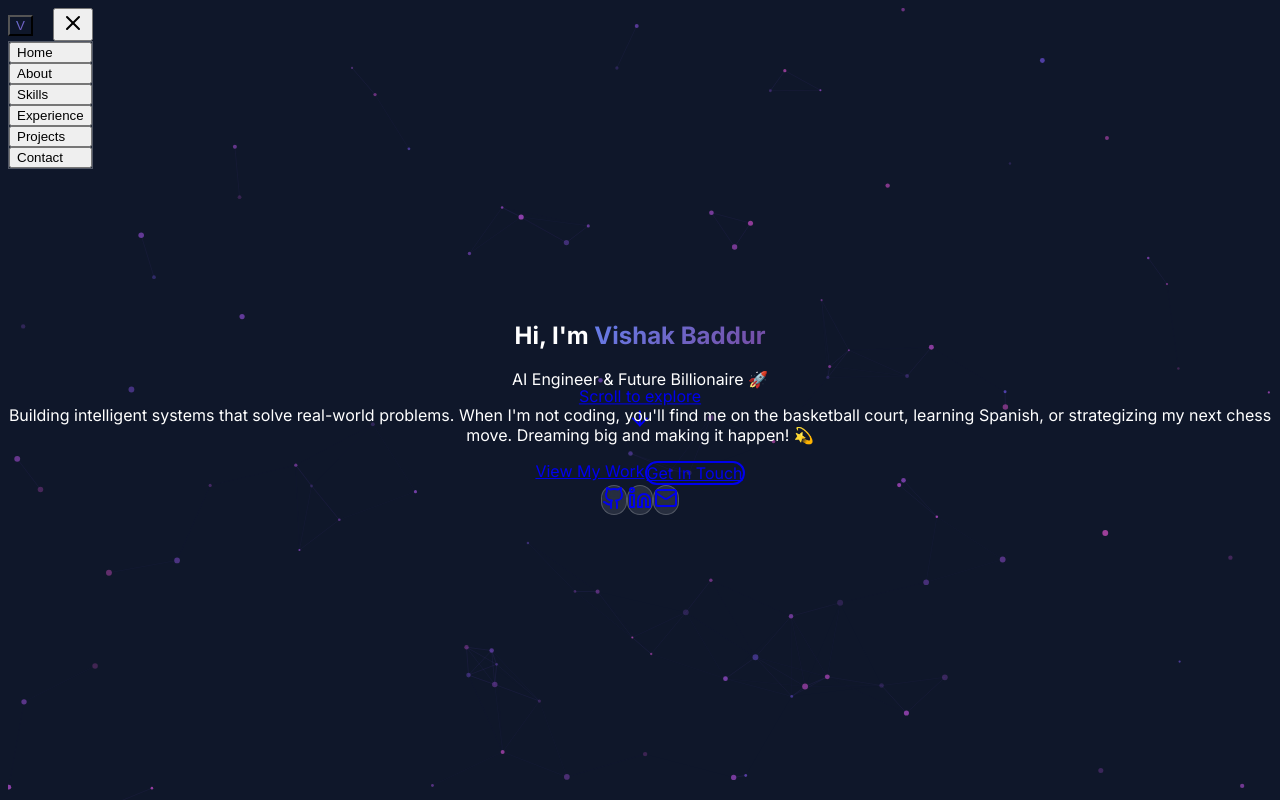
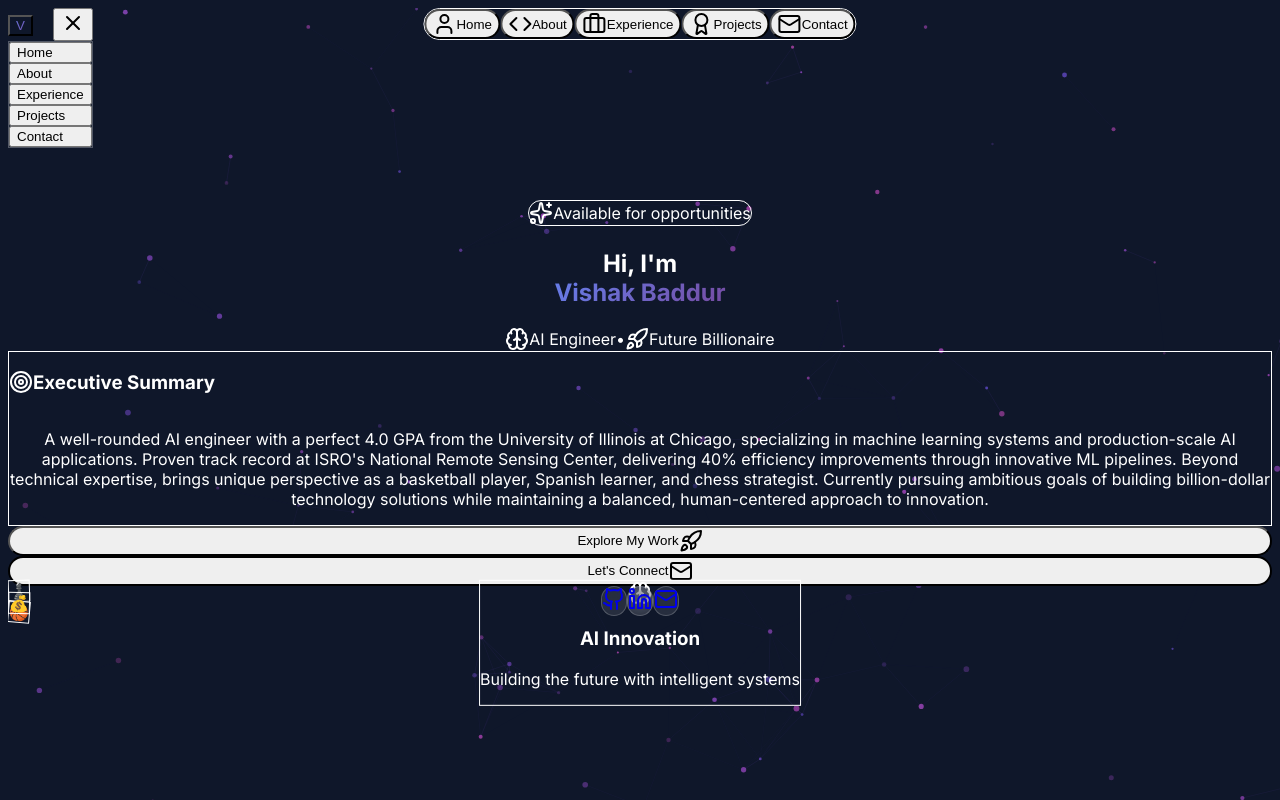
Before and after one commit to VishakBaddur/portfolio, a Next.js app: page / in a window 1280 px wide. Both pictures are taken after a click on the button 52 px from the left and 24 px from the top of the page. Shown: the top 800 px of the page. Built offline with nearby package versions, Linux system fonts and the light colour scheme.

Commit message:
Major redesign with tab navigation and stunning landing page

```diff
--- a/src/app/page.tsx
+++ b/src/app/page.tsx
@@ -1,6 +1,7 @@
 'use client'
 
-import { motion } from 'framer-motion'
+import { useState } from 'react'
+import { motion, AnimatePresence } from 'framer-motion'
 import { Hero } from '@/components/Hero'
 import { About } from '@/components/About'
 import { Projects } from '@/components/Projects'
@@ -9,25 +10,84 @@ import { Skills } from '@/components/Skills'
 import { Contact } from '@/components/Contact'
 import { Navigation } from '@/components/Navigation'
 import { ParticleBackground } from '@/components/ParticleBackground'
+import { User, Code, Briefcase, Mail, Award } from 'lucide-react'
 
 export default function Home() {
+  const [activeTab, setActiveTab] = useState('home')
+
+  const tabs = [
+    { id: 'home', label: 'Home', icon: User },
+    { id: 'about', label: 'About', icon: Code },
+    { id: 'experience', label: 'Experience', icon: Briefcase },
+    { id: 'projects', label: 'Projects', icon: Award },
+    { id: 'contact', label: 'Contact', icon: Mail },
+  ]
+
+  const renderContent = () => {
+    switch (activeTab) {
+      case 'home':
+        return <Hero />
+      case 'about':
+        return <About />
+      case 'experience':
+        return <Experience />
+      case 'projects':
+        return <Projects />
+      case 'contact':
+        return <Contact />
+      default:
+        return <Hero />
+    }
+  }
+
   return (
-    <main className="relative">
+    <main className="relative min-h-screen">
       <ParticleBackground />
-      <Navigation />
+      <Navigation activeTab={activeTab} setActiveTab={setActiveTab} />
 
-      <motion.div
-        initial={{ opacity: 0 }}
-        animate={{ opacity: 1 }}
-        transition={{ duration: 1 }}
-      >
-        <Hero />
-        <About />
-        <Skills />
-        <Experience />
-        <Projects />
-        <Contact />
-      </motion.div>
+      {/* Tab Navigation */}
+      <div className="fixed top-20 left-1/2 transform -translate-x-1/2 z-40">
+        <div className="flex space-x-1 bg-black/20 backdrop-blur-xl rounded-full p-2 border border-white/10">
+          {tabs.map((tab) => (
+            <motion.button
+              key={tab.id}
+              onClick={() => setActiveTab(tab.id)}
+              className={`relative px-6 py-3 rounded-full flex items-center space-x-2 transition-all duration-300 ${
+                activeTab === tab.id
+                  ? 'text-white'
+                  : 'text-gray-400 hover:text-white'
+              }`}
+              whileHover={{ scale: 1.05 }}
+              whileTap={{ scale: 0.95 }}
+            >
+              {activeTab === tab.id && (
+                <motion.div
+                  layoutId="activeTab"
+                  className="absolute inset-0 bg-gradient-to-r from-purple-600 to-pink-600 rounded-full"
+                  transition={{ type: "spring", bounce: 0.2, duration: 0.6 }}
+                />
+              )}
+              <tab.icon className="w-4 h-4 relative z-10" />
+              <span className="relative z-10 font-medium">{tab.label}</span>
+            </motion.button>
+          ))}
+        </div>
+      </div>
+
+      {/* Content */}
+      <div className="pt-32">
+        <AnimatePresence mode="wait">
+          <motion.div
+            key={activeTab}
+            initial={{ opacity: 0, y: 20 }}
+            animate={{ opacity: 1, y: 0 }}
+            exit={{ opacity: 0, y: -20 }}
+            transition={{ duration: 0.5, ease: "easeInOut" }}
+          >
+            {renderContent()}
+          </motion.div>
+        </AnimatePresence>
+      </div>
     </main>
   )
 }
--- a/src/components/About.tsx
+++ b/src/components/About.tsx
@@ -34,8 +34,8 @@ export function About() {
   ]
 
   return (
-    <section id="about" className="py-20 px-4 sm:px-6 lg:px-8">
-      <div className="max-w-7xl mx-auto">
+    <section className="min-h-screen py-20 px-4 sm:px-6 lg:px-8 flex items-center">
+      <div className="max-w-7xl mx-auto w-full">
         <motion.div
           ref={ref}
           initial={{ opacity: 0, y: 50 }}
@@ -43,7 +43,7 @@ export function About() {
           transition={{ duration: 0.8 }}
           className="text-center mb-16"
         >
-          <h2 className="text-4xl md:text-5xl font-bold text-white mb-6">
+          <h2 className="text-5xl md:text-6xl font-bold text-white mb-6">
             About <span className="text-gradient bg-gradient-to-r from-purple-400 to-pink-400 bg-clip-text text-transparent">Me</span>
           </h2>
           <p className="text-xl text-gray-300 max-w-3xl mx-auto">
--- a/src/components/Contact.tsx
+++ b/src/components/Contact.tsx
@@ -76,8 +76,8 @@ export function Contact() {
   ]
 
   return (
-    <section id="contact" className="py-20 px-4 sm:px-6 lg:px-8">
-      <div className="max-w-7xl mx-auto">
+    <section className="min-h-screen py-20 px-4 sm:px-6 lg:px-8 flex items-center">
+      <div className="max-w-7xl mx-auto w-full">
         <motion.div
           ref={ref}
           initial={{ opacity: 0, y: 50 }}
--- a/src/components/Experience.tsx
+++ b/src/components/Experience.tsx
@@ -74,8 +74,8 @@ export function Experience() {
   ]
 
   return (
-    <section id="experience" className="py-20 px-4 sm:px-6 lg:px-8">
-      <div className="max-w-7xl mx-auto">
+    <section className="min-h-screen py-20 px-4 sm:px-6 lg:px-8 flex items-center">
+      <div className="max-w-7xl mx-auto w-full">
         <motion.div
           ref={ref}
           initial={{ opacity: 0, y: 50 }}
--- a/src/components/Hero.tsx
+++ b/src/components/Hero.tsx
@@ -1,7 +1,7 @@
 'use client'
 
 import { motion } from 'framer-motion'
-import { ArrowDown, Github, Linkedin, Mail } from 'lucide-react'
+import { Github, Linkedin, Mail, Sparkles, Brain, Rocket, Target } from 'lucide-react'
 import { useEffect, useState } from 'react'
 
 export function Hero() {
@@ -14,75 +14,164 @@ export function Hero() {
   if (!mounted) return null
 
   return (
-    <section id="hero" className="min-h-screen flex items-center justify-center relative overflow-hidden">
-      {/* Animated background elements */}
+    <section className="min-h-screen flex items-center justify-center relative overflow-hidden">
+      {/* Enhanced animated background elements */}
       <div className="absolute inset-0">
-        <div className="absolute top-1/4 left-1/4 w-72 h-72 bg-purple-500 rounded-full mix-blend-multiply filter blur-xl opacity-20 animate-float"></div>
-        <div className="absolute top-3/4 right-1/4 w-72 h-72 bg-blue-500 rounded-full mix-blend-multiply filter blur-xl opacity-20 animate-float" style={{ animationDelay: '2s' }}></div>
-        <div className="absolute bottom-1/4 left-1/3 w-72 h-72 bg-pink-500 rounded-full mix-blend-multiply filter blur-xl opacity-20 animate-float" style={{ animationDelay: '4s' }}></div>
+        <div className="absolute top-1/4 left-1/4 w-96 h-96 bg-gradient-to-r from-purple-500 to-pink-500 rounded-full mix-blend-multiply filter blur-3xl opacity-10 animate-float"></div>
+        <div className="absolute top-3/4 right-1/4 w-96 h-96 bg-gradient-to-r from-blue-500 to-cyan-500 rounded-full mix-blend-multiply filter blur-3xl opacity-10 animate-float" style={{ animationDelay: '2s' }}></div>
+        <div className="absolute bottom-1/4 left-1/3 w-96 h-96 bg-gradient-to-r from-pink-500 to-rose-500 rounded-full mix-blend-multiply filter blur-3xl opacity-10 animate-float" style={{ animationDelay: '4s' }}></div>
       </div>
 
-      <div className="relative z-10 max-w-7xl mx-auto px-4 sm:px-6 lg:px-8 text-center">
+      <div className="relative z-10 max-w-6xl mx-auto px-4 sm:px-6 lg:px-8">
+        <div className="grid lg:grid-cols-2 gap-12 items-center">
+          {/* Left Column - Main Content */}
           <motion.div
-          initial={{ opacity: 0, y: 30 }}
-          animate={{ opacity: 1, y: 0 }}
+            initial={{ opacity: 0, x: -50 }}
+            animate={{ opacity: 1, x: 0 }}
             transition={{ duration: 0.8 }}
+            className="text-center lg:text-left"
           >
-          <motion.h1
-            className="text-5xl md:text-7xl font-bold mb-6"
+            {/* Badge */}
+            <motion.div
               initial={{ opacity: 0, y: 20 }}
               animate={{ opacity: 1, y: 0 }}
-            transition={{ duration: 0.8, delay: 0.2 }}
+              transition={{ duration: 0.6, delay: 0.2 }}
+              className="inline-flex items-center space-x-2 bg-gradient-to-r from-purple-600/20 to-pink-600/20 border border-purple-500/30 rounded-full px-4 py-2 mb-8"
+            >
+              <Sparkles className="w-4 h-4 text-purple-400" />
+              <span className="text-sm text-purple-300">Available for opportunities</span>
+            </motion.div>
+
+            {/* Main Title */}
+            <motion.h1
+              className="text-6xl md:text-8xl font-bold mb-6 leading-tight"
+              initial={{ opacity: 0, y: 20 }}
+              animate={{ opacity: 1, y: 0 }}
+              transition={{ duration: 0.8, delay: 0.3 }}
             >
               <span className="text-white">Hi, I&apos;m </span>
-            <span className="text-gradient bg-gradient-to-r from-purple-400 to-pink-400 bg-clip-text text-transparent">
+              <br />
+              <span className="text-gradient bg-gradient-to-r from-purple-400 via-pink-400 to-cyan-400 bg-clip-text text-transparent">
                 Vishak Baddur
               </span>
             </motion.h1>
 
+            {/* Subtitle */}
             <motion.div
-            className="text-xl md:text-2xl text-gray-300 mb-8 max-w-3xl mx-auto"
+              className="text-2xl md:text-3xl text-gray-300 mb-8"
               initial={{ opacity: 0, y: 20 }}
               animate={{ opacity: 1, y: 0 }}
               transition={{ duration: 0.8, delay: 0.4 }}
             >
-            <p className="mb-4">
-              AI Engineer & Future Billionaire 🚀
-            </p>
-            <p className="text-lg text-gray-400">
-              Building intelligent systems that solve real-world problems.
-              When I&apos;m not coding, you&apos;ll find me on the basketball court, learning Spanish,
-              or strategizing my next chess move. Dreaming big and making it happen! 💫
+              <span className="flex items-center justify-center lg:justify-start space-x-2">
+                <Brain className="w-8 h-8 text-purple-400" />
+                <span>AI Engineer</span>
+                <span className="text-gray-500">•</span>
+                <Rocket className="w-8 h-8 text-pink-400" />
+                <span>Future Billionaire</span>
+              </span>
+            </motion.div>
+
+            {/* Research Paper Style Abstract */}
+            <motion.div
+              className="bg-black/20 backdrop-blur-xl border border-white/10 rounded-2xl p-8 mb-8"
+              initial={{ opacity: 0, y: 20 }}
+              animate={{ opacity: 1, y: 0 }}
+              transition={{ duration: 0.8, delay: 0.5 }}
+            >
+              <div className="flex items-center space-x-2 mb-4">
+                <Target className="w-5 h-5 text-purple-400" />
+                <h3 className="text-lg font-semibold text-white">Executive Summary</h3>
+              </div>
+              <p className="text-gray-300 leading-relaxed text-lg">
+                A well-rounded AI engineer with a perfect 4.0 GPA from the University of Illinois at Chicago,
+                specializing in machine learning systems and production-scale AI applications. Proven track record
+                at ISRO&apos;s National Remote Sensing Center, delivering 40% efficiency improvements through
+                innovative ML pipelines. Beyond technical expertise, brings unique perspective as a basketball player,
+                Spanish learner, and chess strategist. Currently pursuing ambitious goals of building billion-dollar
+                technology solutions while maintaining a balanced, human-centered approach to innovation.
               </p>
             </motion.div>
 
+            {/* CTA Buttons */}
             <motion.div
-            className="flex flex-wrap justify-center gap-4 mb-12"
+              className="flex flex-col sm:flex-row gap-4 justify-center lg:justify-start"
               initial={{ opacity: 0, y: 20 }}
               animate={{ opacity: 1, y: 0 }}
               transition={{ duration: 0.8, delay: 0.6 }}
             >
-            <motion.a
-              href="#projects"
-              className="px-8 py-4 bg-gradient-to-r from-purple-600 to-pink-600 text-white rounded-full font-semibold hover-lift transition-all duration-300"
+              <motion.button
+                className="px-8 py-4 bg-gradient-to-r from-purple-600 to-pink-600 text-white rounded-full font-semibold hover-lift transition-all duration-300 flex items-center justify-center space-x-2"
                 whileHover={{ scale: 1.05 }}
                 whileTap={{ scale: 0.95 }}
               >
-              View My Work
-            </motion.a>
-            <motion.a
-              href="#contact"
-              className="px-8 py-4 border-2 border-purple-400 text-purple-400 rounded-full font-semibold hover:bg-purple-400 hover:text-white transition-all duration-300"
+                <span>Explore My Work</span>
+                <Rocket className="w-5 h-5" />
+              </motion.button>
+              <motion.button
+                className="px-8 py-4 border-2 border-purple-400 text-purple-400 rounded-full font-semibold hover:bg-purple-400 hover:text-white transition-all duration-300 flex items-center justify-center space-x-2"
                 whileHover={{ scale: 1.05 }}
                 whileTap={{ scale: 0.95 }}
               >
-              Get In Touch
-            </motion.a>
+                <span>Let&apos;s Connect</span>
+                <Mail className="w-5 h-5" />
+              </motion.button>
             </motion.div>
+          </motion.div>
+
+          {/* Right Column - Visual Elements */}
+          <motion.div
+            initial={{ opacity: 0, x: 50 }}
+            animate={{ opacity: 1, x: 0 }}
+            transition={{ duration: 0.8, delay: 0.4 }}
+            className="relative"
+          >
+            {/* Floating Cards */}
+            <div className="relative h-96">
+              {/* Main Card */}
+              <motion.div
+                className="absolute top-0 left-1/2 transform -translate-x-1/2 w-80 h-80 bg-gradient-to-br from-purple-600/20 to-pink-600/20 backdrop-blur-xl border border-white/10 rounded-3xl p-8 flex items-center justify-center"
+                animate={{ y: [0, -20, 0] }}
+                transition={{ duration: 4, repeat: Infinity }}
+              >
+                <div className="text-center">
+                  <Brain className="w-16 h-16 text-purple-400 mx-auto mb-4" />
+                  <h3 className="text-xl font-bold text-white mb-2">AI Innovation</h3>
+                  <p className="text-gray-300 text-sm">Building the future with intelligent systems</p>
+                </div>
+              </motion.div>
+
+              {/* Floating Elements */}
+              <motion.div
+                className="absolute top-4 right-4 w-20 h-20 bg-gradient-to-br from-blue-500/20 to-cyan-500/20 backdrop-blur-xl border border-white/10 rounded-2xl flex items-center justify-center"
+                animate={{ y: [0, 15, 0], rotate: [0, 5, 0] }}
+                transition={{ duration: 3, repeat: Infinity, delay: 1 }}
+              >
+                <span className="text-2xl">🏀</span>
+              </motion.div>
+
+              <motion.div
+                className="absolute bottom-4 left-4 w-20 h-20 bg-gradient-to-br from-green-500/20 to-emerald-500/20 backdrop-blur-xl border border-white/10 rounded-2xl flex items-center justify-center"
+                animate={{ y: [0, -15, 0], rotate: [0, -5, 0] }}
+                transition={{ duration: 3, repeat: Infinity, delay: 2 }}
+              >
+                <span className="text-2xl">♟️</span>
+              </motion.div>
+
+              <motion.div
+                className="absolute bottom-8 right-8 w-20 h-20 bg-gradient-to-br from-yellow-500/20 to-orange-500/20 backdrop-blur-xl border border-white/10 rounded-2xl flex items-center justify-center"
+                animate={{ y: [0, 10, 0], rotate: [0, 3, 0] }}
+                transition={{ duration: 3, repeat: Infinity, delay: 0.5 }}
+              >
+                <span className="text-2xl">💰</span>
+              </motion.div>
+            </div>
+          </motion.div>
+        </div>
 
         {/* Social Links */}
         <motion.div
-            className="flex justify-center space-x-6"
+          className="flex justify-center space-x-6 mt-16"
           initial={{ opacity: 0, y: 20 }}
           animate={{ opacity: 1, y: 0 }}
           transition={{ duration: 0.8, delay: 0.8 }}
@@ -91,7 +180,7 @@ export function Hero() {
             href="https://github.com/VishakBaddur"
             target="_blank"
             rel="noopener noreferrer"
-              className="p-3 rounded-full glass hover:bg-purple-600 transition-all duration-300"
+            className="p-4 rounded-full glass hover:bg-purple-600 transition-all duration-300"
             whileHover={{ scale: 1.1, rotate: 5 }}
             whileTap={{ scale: 0.9 }}
           >
@@ -101,7 +190,7 @@ export function Hero() {
             href="https://www.linkedin.com/in/vishakbaddur/"
             target="_blank"
             rel="noopener noreferrer"
-              className="p-3 rounded-full glass hover:bg-blue-600 transition-all duration-300"
+            className="p-4 rounded-full glass hover:bg-blue-600 transition-all duration-300"
             whileHover={{ scale: 1.1, rotate: -5 }}
             whileTap={{ scale: 0.9 }}
           >
@@ -109,33 +198,14 @@ export function Hero() {
           </motion.a>
           <motion.a
             href="mailto:vishakbaddurs@gmail.com"
-              className="p-3 rounded-full glass hover:bg-green-600 transition-all duration-300"
-              whileHover={{ scale: 1.1, rotate: -5 }}
+            className="p-4 rounded-full glass hover:bg-green-600 transition-all duration-300"
+            whileHover={{ scale: 1.1, rotate: 5 }}
             whileTap={{ scale: 0.9 }}
           >
             <Mail className="w-6 h-6 text-white" />
           </motion.a>
         </motion.div>
-        </motion.div>
       </div>
-
-      {/* Scroll indicator */}
-      <motion.div
-        className="absolute bottom-8 left-1/2 transform -translate-x-1/2"
-        initial={{ opacity: 0, y: 20 }}
-        animate={{ opacity: 1, y: 0 }}
-        transition={{ duration: 0.8, delay: 1 }}
-      >
-        <motion.a
-          href="#about"
-          className="flex flex-col items-center text-gray-400 hover:text-white transition-colors duration-300"
-          animate={{ y: [0, 10, 0] }}
-          transition={{ duration: 2, repeat: Infinity }}
-        >
-          <span className="text-sm mb-2">Scroll to explore</span>
-          <ArrowDown className="w-6 h-6" />
-        </motion.a>
-      </motion.div>
     </section>
   )
 }
--- a/src/components/Navigation.tsx
+++ b/src/components/Navigation.tsx
@@ -4,34 +4,18 @@ import { motion, useScroll, useTransform } from 'framer-motion'
 import { useState, useEffect } from 'react'
 import { Menu, X } from 'lucide-react'
 
-const navItems = [
-  { name: 'Home', href: '#hero' },
-  { name: 'About', href: '#about' },
-  { name: 'Skills', href: '#skills' },
-  { name: 'Experience', href: '#experience' },
-  { name: 'Projects', href: '#projects' },
-  { name: 'Contact', href: '#contact' },
-]
+interface NavigationProps {
+  activeTab: string
+  setActiveTab: (tab: string) => void
+}
 
-export function Navigation() {
+export function Navigation({ activeTab, setActiveTab }: NavigationProps) {
   const [isOpen, setIsOpen] = useState(false)
-  const [, setScrolled] = useState(false)
   const { scrollY } = useScroll()
   const backgroundColor = useTransform(scrollY, [0, 100], ['rgba(0,0,0,0)', 'rgba(0,0,0,0.8)'])
 
-  useEffect(() => {
-    const handleScroll = () => {
-      setScrolled(window.scrollY > 50)
-    }
-    window.addEventListener('scroll', handleScroll)
-    return () => window.removeEventListener('scroll', handleScroll)
-  }, [])
-
-  const scrollToSection = (href: string) => {
-    const element = document.querySelector(href)
-    if (element) {
-      element.scrollIntoView({ behavior: 'smooth' })
-    }
+  const handleTabChange = (tab: string) => {
+    setActiveTab(tab)
     setIsOpen(false)
   }
 
@@ -50,7 +34,7 @@ export function Navigation() {
             transition={{ duration: 0.5 }}
           >
             <button
-              onClick={() => scrollToSection('#hero')}
+              onClick={() => handleTabChange('home')}
               className="text-2xl font-bold text-gradient bg-gradient-to-r from-purple-400 to-pink-400 bg-clip-text text-transparent hover:scale-105 transition-transform duration-300"
             >
               V
@@ -60,18 +44,22 @@ export function Navigation() {
           {/* Desktop Navigation */}
           <div className="hidden md:block">
             <div className="ml-10 flex items-baseline space-x-8">
-              {navItems.map((item, index) => (
+              {['home', 'about', 'experience', 'projects', 'contact'].map((tab, index) => (
                 <motion.button
-                  key={item.name}
-                  onClick={() => scrollToSection(item.href)}
-                  className="text-gray-300 hover:text-white px-3 py-2 text-sm font-medium transition-colors duration-300 relative group"
+                  key={tab}
+                  onClick={() => handleTabChange(tab)}
+                  className={`px-3 py-2 text-sm font-medium transition-colors duration-300 relative group capitalize ${
+                    activeTab === tab ? 'text-white' : 'text-gray-300 hover:text-white'
+                  }`}
                   initial={{ opacity: 0, y: -20 }}
                   animate={{ opacity: 1, y: 0 }}
                   transition={{ duration: 0.5, delay: index * 0.1 }}
                   whileHover={{ scale: 1.05 }}
                 >
-                  {item.name}
-                  <span className="absolute bottom-0 left-0 w-0 h-0.5 bg-gradient-to-r from-purple-400 to-pink-400 transition-all duration-300 group-hover:w-full"></span>
+                  {tab}
+                  {activeTab === tab && (
+                    <span className="absolute bottom-0 left-0 w-full h-0.5 bg-gradient-to-r from-purple-400 to-pink-400"></span>
+                  )}
                 </motion.button>
               ))}
             </div>
@@ -101,16 +89,18 @@ export function Navigation() {
         transition={{ duration: 0.3 }}
       >
         <div className="px-2 pt-2 pb-3 space-y-1 sm:px-3 glass">
-          {navItems.map((item, index) => (
+          {['home', 'about', 'experience', 'projects', 'contact'].map((tab, index) => (
             <motion.button
-              key={item.name}
-              onClick={() => scrollToSection(item.href)}
-              className="text-gray-300 hover:text-white block px-3 py-2 text-base font-medium w-full text-left transition-colors duration-300"
+              key={tab}
+              onClick={() => handleTabChange(tab)}
+              className={`block px-3 py-2 text-base font-medium w-full text-left transition-colors duration-300 capitalize ${
+                activeTab === tab ? 'text-white' : 'text-gray-300 hover:text-white'
+              }`}
               initial={{ opacity: 0, x: -20 }}
               animate={{ opacity: 1, x: 0 }}
               transition={{ duration: 0.3, delay: index * 0.1 }}
             >
-              {item.name}
+              {tab}
             </motion.button>
           ))}
         </div>
--- a/src/components/Projects.tsx
+++ b/src/components/Projects.tsx
@@ -131,8 +131,8 @@ export function Projects() {
   }
 
   return (
-    <section id="projects" className="py-20 px-4 sm:px-6 lg:px-8">
-      <div className="max-w-7xl mx-auto">
+    <section className="min-h-screen py-20 px-4 sm:px-6 lg:px-8 flex items-center">
+      <div className="max-w-7xl mx-auto w-full">
         <motion.div
           ref={ref}
           initial={{ opacity: 0, y: 50 }}
--- a/src/components/Skills.tsx
+++ b/src/components/Skills.tsx
@@ -57,8 +57,8 @@ export function Skills() {
   ]
 
   return (
-    <section id="skills" className="py-20 px-4 sm:px-6 lg:px-8">
-      <div className="max-w-7xl mx-auto">
+    <section className="min-h-screen py-20 px-4 sm:px-6 lg:px-8 flex items-center">
+      <div className="max-w-7xl mx-auto w-full">
         <motion.div
           ref={ref}
           initial={{ opacity: 0, y: 50 }}
```
Lines whose indentation alone changed are shown as unchanged.
